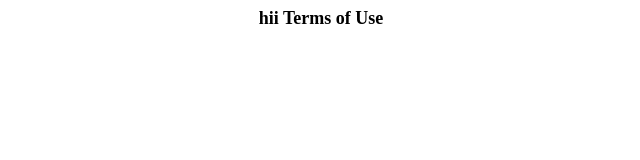
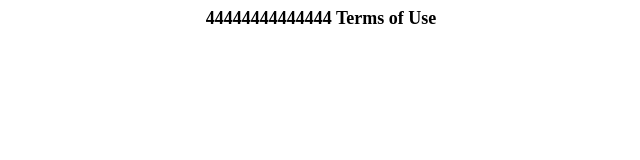
Before and after one commit to mohdaasif007/testwebsitepublish, a plain HTML site: page FirstTimeDisclaimer.html in a window 1280 px wide. Shown: the whole page, without its empty margins (319-959 px from the left). Drawn offline with Linux system fonts and the light colour scheme.

Commit message:
Update FirstTimeDisclaimer.html
444

```diff
--- a/FirstTimeDisclaimer.html
+++ b/FirstTimeDisclaimer.html
@@ -7,7 +7,7 @@
 </head>
 <body>
     <div>
-        <CENTER>  <span style="font-size:18px;font-weight:bold;">hii Terms of Use</span></CENTER>
+        <CENTER>  <span style="font-size:18px;font-weight:bold;">44444444444444 Terms of Use</span></CENTER>
 
 
 
```
